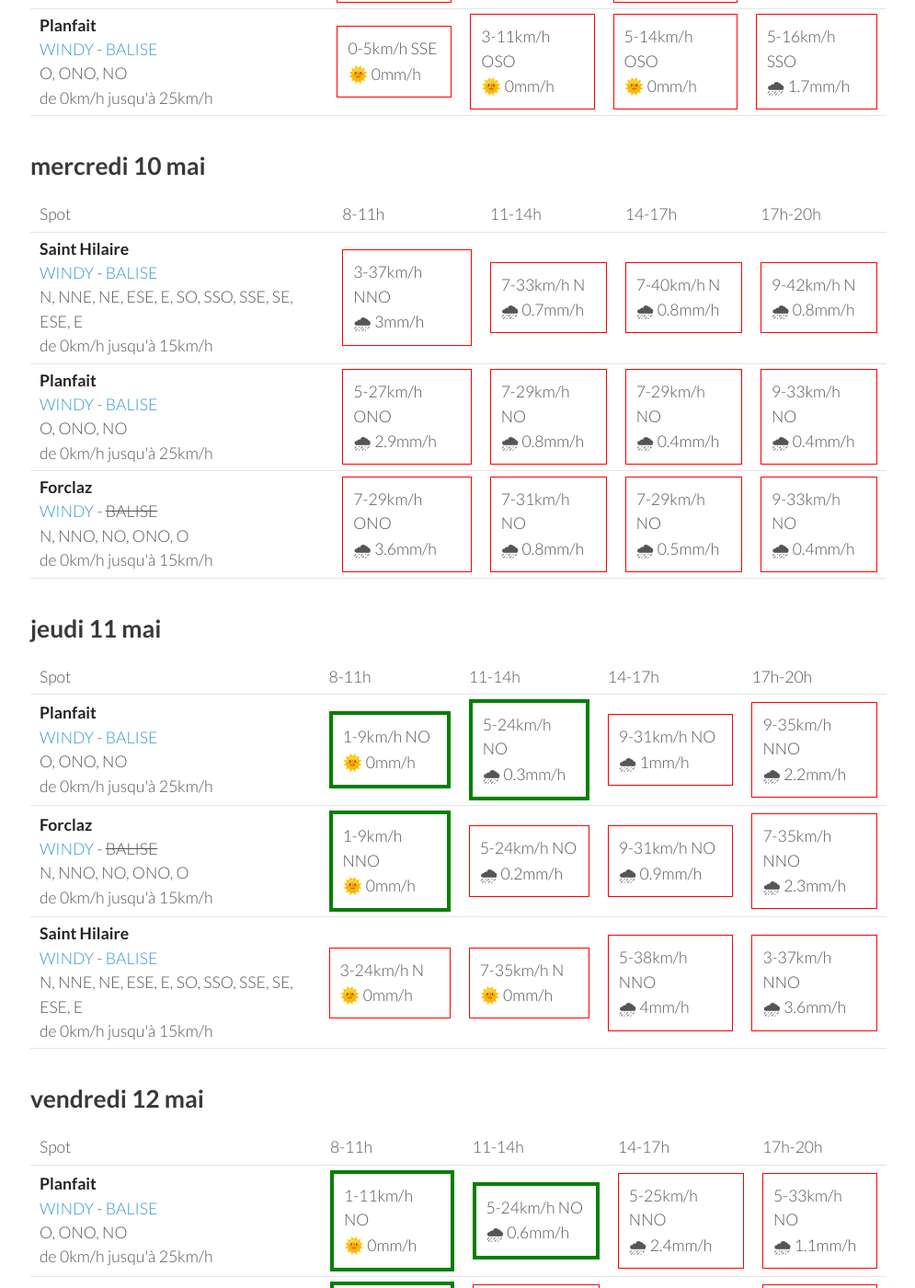
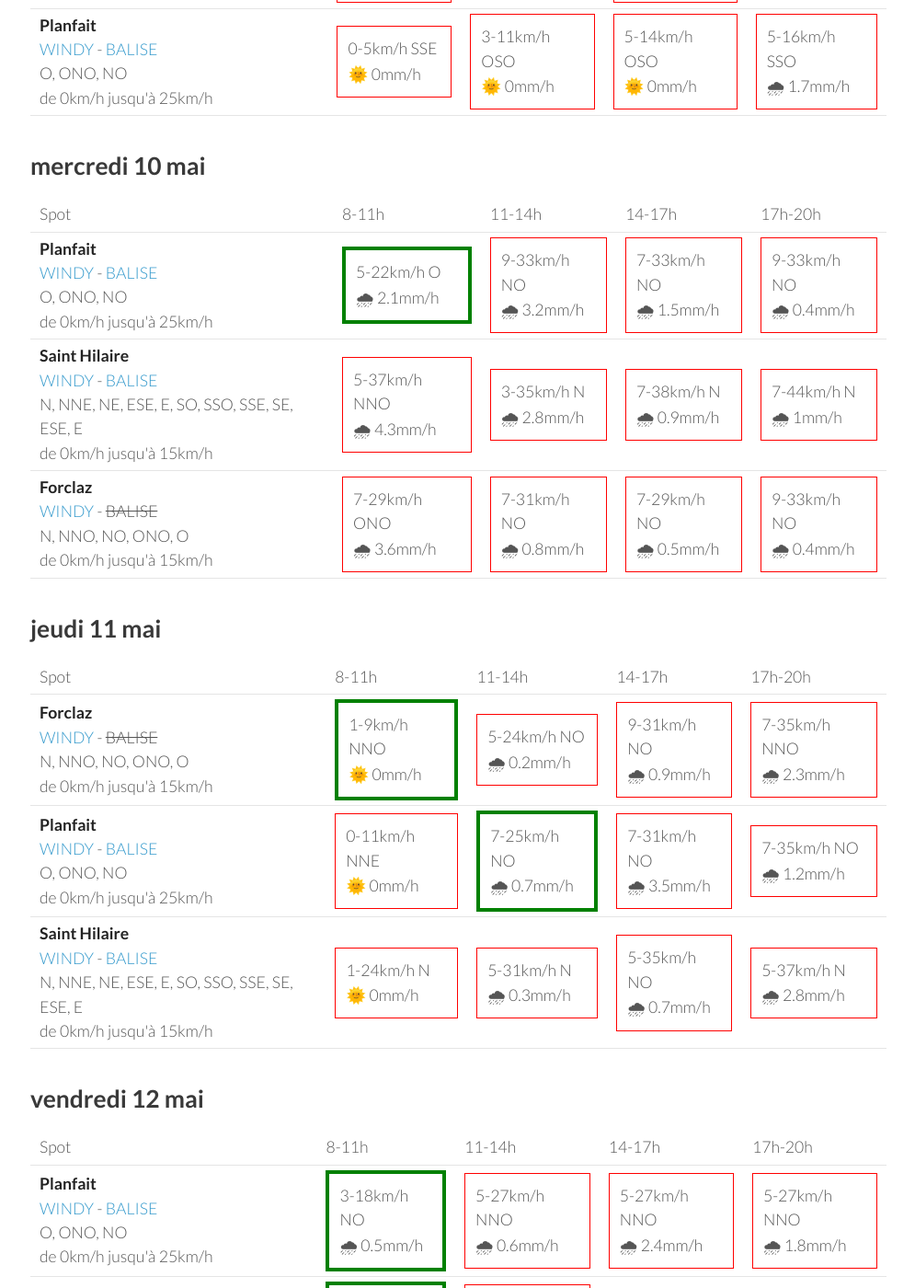
Before and after one commit to parapente-dans-le-nord/parapente-dans-le-nord.github.io, a Jekyll site: the page built from alpes_nord.markdown, in a window 1280 px wide and 1400 px high, scrolled down 1124 px. Shown: the whole window at 92% size, without its empty margins (25-1020 px from the left). Built offline with Jekyll 4.4.1, drawn with Linux system fonts in a browser that asks for light colours; some of the changed text lies outside the part shown.

Commit message:
update index.markdown

```diff
--- a/alpes_nord.markdown
+++ b/alpes_nord.markdown
@@ -114,22 +114,22 @@ page mise à jour le lundi 08 mai 06:26
       <td>17h-20h</td>
     </tr>
 <tr>
-        <td><strong>Saint Hilaire</strong><br><a href="https://windy.com/45.307/5.888?45.087,5.889,9,m:eUFagkX">WINDY</a> - <span class=""><a href="http://www.balisemeteo.com/balise.php?idBalise=61">BALISE</a> </span><br> <span class="vent-favorable">N, NNE, NE, ESE, E, SO, SSO, SSE, SE, ESE, E</span><br><span class="force-vent">de 0km/h jusqu'à 15km/h</span> </td>
+        <td><strong>Planfait</strong><br><a href="https://windy.com/45.853/6.223?45.415,6.223,8">WINDY</a> - <span class=""><a href="https://www.openwindmap.org/PP496">BALISE</a> </span><br> <span class="vent-favorable">O, ONO, NO</span><br><span class="force-vent">de 0km/h jusqu'à 25km/h</span> </td>
 
-            <td><div class="not-flyable"><p>3-37km/h NNO</p><p>🌧 3mm/h</p></div></td>
-            <td><div class="not-flyable"><p>7-33km/h N</p><p>🌧 0.7mm/h</p></div></td>
-            <td><div class="not-flyable"><p>7-40km/h N</p><p>🌧 0.8mm/h</p></div></td>
-            <td><div class="not-flyable"><p>9-42km/h N</p><p>🌧 0.8mm/h</p></div></td>
+            <td><div class="flyable"><p>5-22km/h O</p><p>🌧 2.1mm/h</p></div></td>
+            <td><div class="not-flyable"><p>9-33km/h NO</p><p>🌧 3.2mm/h</p></div></td>
+            <td><div class="not-flyable"><p>7-33km/h NO</p><p>🌧 1.5mm/h</p></div></td>
+            <td><div class="not-flyable"><p>9-33km/h NO</p><p>🌧 0.4mm/h</p></div></td>
 
 
     </tr>
 <tr>
-        <td><strong>Planfait</strong><br><a href="https://windy.com/45.853/6.223?45.415,6.223,8">WINDY</a> - <span class=""><a href="https://www.openwindmap.org/PP496">BALISE</a> </span><br> <span class="vent-favorable">O, ONO, NO</span><br><span class="force-vent">de 0km/h jusqu'à 25km/h</span> </td>
+        <td><strong>Saint Hilaire</strong><br><a href="https://windy.com/45.307/5.888?45.087,5.889,9,m:eUFagkX">WINDY</a> - <span class=""><a href="http://www.balisemeteo.com/balise.php?idBalise=61">BALISE</a> </span><br> <span class="vent-favorable">N, NNE, NE, ESE, E, SO, SSO, SSE, SE, ESE, E</span><br><span class="force-vent">de 0km/h jusqu'à 15km/h</span> </td>
 
-            <td><div class="not-flyable"><p>5-27km/h ONO</p><p>🌧 2.9mm/h</p></div></td>
-            <td><div class="not-flyable"><p>7-29km/h NO</p><p>🌧 0.8mm/h</p></div></td>
-            <td><div class="not-flyable"><p>7-29km/h NO</p><p>🌧 0.4mm/h</p></div></td>
-            <td><div class="not-flyable"><p>9-33km/h NO</p><p>🌧 0.4mm/h</p></div></td>
+            <td><div class="not-flyable"><p>5-37km/h NNO</p><p>🌧 4.3mm/h</p></div></td>
+            <td><div class="not-flyable"><p>3-35km/h N</p><p>🌧 2.8mm/h</p></div></td>
+            <td><div class="not-flyable"><p>7-38km/h N</p><p>🌧 0.9mm/h</p></div></td>
+            <td><div class="not-flyable"><p>7-44km/h N</p><p>🌧 1mm/h</p></div></td>
 
 
     </tr>
@@ -160,16 +160,6 @@ page mise à jour le lundi 08 mai 06:26
       <td>17h-20h</td>
     </tr>
 <tr>
-        <td><strong>Planfait</strong><br><a href="https://windy.com/45.853/6.223?45.415,6.223,8">WINDY</a> - <span class=""><a href="https://www.openwindmap.org/PP496">BALISE</a> </span><br> <span class="vent-favorable">O, ONO, NO</span><br><span class="force-vent">de 0km/h jusqu'à 25km/h</span> </td>
-
-            <td><div class="flyable"><p>1-9km/h NO</p><p>🌞 0mm/h</p></div></td>
-            <td><div class="flyable"><p>5-24km/h NO</p><p>🌧 0.3mm/h</p></div></td>
-            <td><div class="not-flyable"><p>9-31km/h NO</p><p>🌧 1mm/h</p></div></td>
-            <td><div class="not-flyable"><p>9-35km/h NNO</p><p>🌧 2.2mm/h</p></div></td>
-
-
-    </tr>
-<tr>
         <td><strong>Forclaz</strong><br><a href="https://windy.com/45.814/6.247?45.375,6.246,8,m:eVwaglz">WINDY</a> - <span class="no-balise"> BALISE </span><br> <span class="vent-favorable">N, NNO, NO, ONO, O</span><br><span class="force-vent">de 0km/h jusqu'à 15km/h</span> </td>
 
             <td><div class="flyable"><p>1-9km/h NNO</p><p>🌞 0mm/h</p></div></td>
@@ -180,12 +170,22 @@ page mise à jour le lundi 08 mai 06:26
 
     </tr>
 <tr>
+        <td><strong>Planfait</strong><br><a href="https://windy.com/45.853/6.223?45.415,6.223,8">WINDY</a> - <span class=""><a href="https://www.openwindmap.org/PP496">BALISE</a> </span><br> <span class="vent-favorable">O, ONO, NO</span><br><span class="force-vent">de 0km/h jusqu'à 25km/h</span> </td>
+
+            <td><div class="not-flyable"><p>0-11km/h NNE</p><p>🌞 0mm/h</p></div></td>
+            <td><div class="flyable"><p>7-25km/h NO</p><p>🌧 0.7mm/h</p></div></td>
+            <td><div class="not-flyable"><p>7-31km/h NO</p><p>🌧 3.5mm/h</p></div></td>
+            <td><div class="not-flyable"><p>7-35km/h NO</p><p>🌧 1.2mm/h</p></div></td>
+
+
+    </tr>
+<tr>
         <td><strong>Saint Hilaire</strong><br><a href="https://windy.com/45.307/5.888?45.087,5.889,9,m:eUFagkX">WINDY</a> - <span class=""><a href="http://www.balisemeteo.com/balise.php?idBalise=61">BALISE</a> </span><br> <span class="vent-favorable">N, NNE, NE, ESE, E, SO, SSO, SSE, SE, ESE, E</span><br><span class="force-vent">de 0km/h jusqu'à 15km/h</span> </td>
 
-            <td><div class="not-flyable"><p>3-24km/h N</p><p>🌞 0mm/h</p></div></td>
-            <td><div class="not-flyable"><p>7-35km/h N</p><p>🌞 0mm/h</p></div></td>
-            <td><div class="not-flyable"><p>5-38km/h NNO</p><p>🌧 4mm/h</p></div></td>
-            <td><div class="not-flyable"><p>3-37km/h NNO</p><p>🌧 3.6mm/h</p></div></td>
+            <td><div class="not-flyable"><p>1-24km/h N</p><p>🌞 0mm/h</p></div></td>
+            <td><div class="not-flyable"><p>5-31km/h N</p><p>🌧 0.3mm/h</p></div></td>
+            <td><div class="not-flyable"><p>5-35km/h NO</p><p>🌧 0.7mm/h</p></div></td>
+            <td><div class="not-flyable"><p>5-37km/h N</p><p>🌧 2.8mm/h</p></div></td>
 
 
     </tr>
@@ -208,10 +208,10 @@ page mise à jour le lundi 08 mai 06:26
 <tr>
         <td><strong>Planfait</strong><br><a href="https://windy.com/45.853/6.223?45.415,6.223,8">WINDY</a> - <span class=""><a href="https://www.openwindmap.org/PP496">BALISE</a> </span><br> <span class="vent-favorable">O, ONO, NO</span><br><span class="force-vent">de 0km/h jusqu'à 25km/h</span> </td>
 
-            <td><div class="flyable"><p>1-11km/h NO</p><p>🌞 0mm/h</p></div></td>
-            <td><div class="flyable"><p>5-24km/h NO</p><p>🌧 0.6mm/h</p></div></td>
-            <td><div class="not-flyable"><p>5-25km/h NNO</p><p>🌧 2.4mm/h</p></div></td>
-            <td><div class="not-flyable"><p>5-33km/h NO</p><p>🌧 1.1mm/h</p></div></td>
+            <td><div class="flyable"><p>3-18km/h NO</p><p>🌧 0.5mm/h</p></div></td>
+            <td><div class="not-flyable"><p>5-27km/h NNO</p><p>🌧 0.6mm/h</p></div></td>
+            <td><div class="not-flyable"><p>5-27km/h NNO</p><p>🌧 2.4mm/h</p></div></td>
+            <td><div class="not-flyable"><p>5-27km/h NNO</p><p>🌧 1.8mm/h</p></div></td>
 
 
     </tr>
@@ -228,10 +228,10 @@ page mise à jour le lundi 08 mai 06:26
 <tr>
         <td><strong>Saint Hilaire</strong><br><a href="https://windy.com/45.307/5.888?45.087,5.889,9,m:eUFagkX">WINDY</a> - <span class=""><a href="http://www.balisemeteo.com/balise.php?idBalise=61">BALISE</a> </span><br> <span class="vent-favorable">N, NNE, NE, ESE, E, SO, SSO, SSE, SE, ESE, E</span><br><span class="force-vent">de 0km/h jusqu'à 15km/h</span> </td>
 
-            <td><div class="not-flyable"><p>3-22km/h NNE</p><p>🌞 0mm/h</p></div></td>
-            <td><div class="not-flyable"><p>5-27km/h NNO</p><p>🌧 0.6mm/h</p></div></td>
-            <td><div class="not-flyable"><p>3-29km/h NNO</p><p>🌧 0.9mm/h</p></div></td>
-            <td><div class="not-flyable"><p>1-25km/h NE</p><p>🌧 5mm/h</p></div></td>
+            <td><div class="not-flyable"><p>3-27km/h N</p><p>🌧 0.8mm/h</p></div></td>
+            <td><div class="not-flyable"><p>5-33km/h N</p><p>🌧 1.6mm/h</p></div></td>
+            <td><div class="not-flyable"><p>7-35km/h N</p><p>🌧 3.9mm/h</p></div></td>
+            <td><div class="not-flyable"><p>5-35km/h NNE</p><p>🌧 1.5mm/h</p></div></td>
 
 
     </tr>
@@ -239,3 +239,39 @@ page mise à jour le lundi 08 mai 06:26
 </tbody>
 </table>
 {:/}
+## samedi 13 mai
+
+{::nomarkdown}
+<table>
+  <tbody>
+    <tr>
+      <td>Spot</td>
+      <td>8-11h</td>
+      <td>11-14h</td>
+      <td>14-17h</td>
+      <td>17h-20h</td>
+    </tr>
+<tr>
+        <td><strong>Saint Hilaire</strong><br><a href="https://windy.com/45.307/5.888?45.087,5.889,9,m:eUFagkX">WINDY</a> - <span class=""><a href="http://www.balisemeteo.com/balise.php?idBalise=61">BALISE</a> </span><br> <span class="vent-favorable">N, NNE, NE, ESE, E, SO, SSO, SSE, SE, ESE, E</span><br><span class="force-vent">de 0km/h jusqu'à 15km/h</span> </td>
+
+            <td><div class="not-flyable"><p>3-29km/h N</p><p>🌧 0.4mm/h</p></div></td>
+            <td><div class="not-flyable"><p>5-37km/h N</p><p>🌧 0.3mm/h</p></div></td>
+            <td><div class="not-flyable"><p>7-42km/h N</p><p>🌧 0.3mm/h</p></div></td>
+            <td><div class="not-flyable"><p>3-44km/h N</p><p>🌧 6mm/h</p></div></td>
+
+
+    </tr>
+<tr>
+        <td><strong>Planfait</strong><br><a href="https://windy.com/45.853/6.223?45.415,6.223,8">WINDY</a> - <span class=""><a href="https://www.openwindmap.org/PP496">BALISE</a> </span><br> <span class="vent-favorable">O, ONO, NO</span><br><span class="force-vent">de 0km/h jusqu'à 25km/h</span> </td>
+
+            <td><div class="not-flyable"><p>3-16km/h N</p><p>🌞 0mm/h</p></div></td>
+            <td><div class="not-flyable"><p>5-25km/h NNO</p><p>🌧 0.5mm/h</p></div></td>
+            <td><div class="not-flyable"><p>7-31km/h NNO</p><p>🌧 0.5mm/h</p></div></td>
+            <td><div class="not-flyable"><p>5-37km/h N</p><p>🌧 2.7mm/h</p></div></td>
+
+
+    </tr>
+
+</tbody>
+</table>
+{:/}
```
Also changed, not shown: other parts of alpes_nord.markdown (+1 -1 lines).
